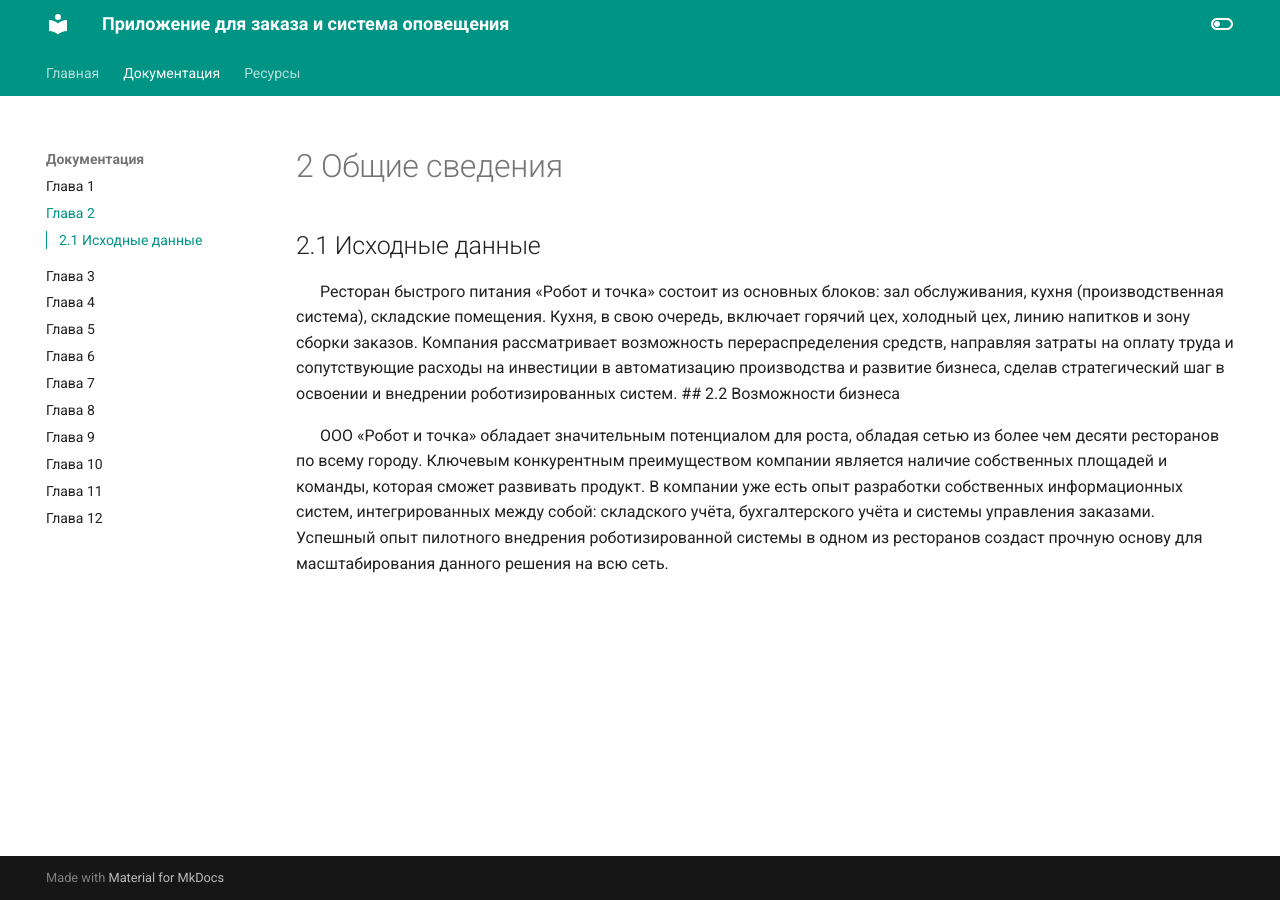
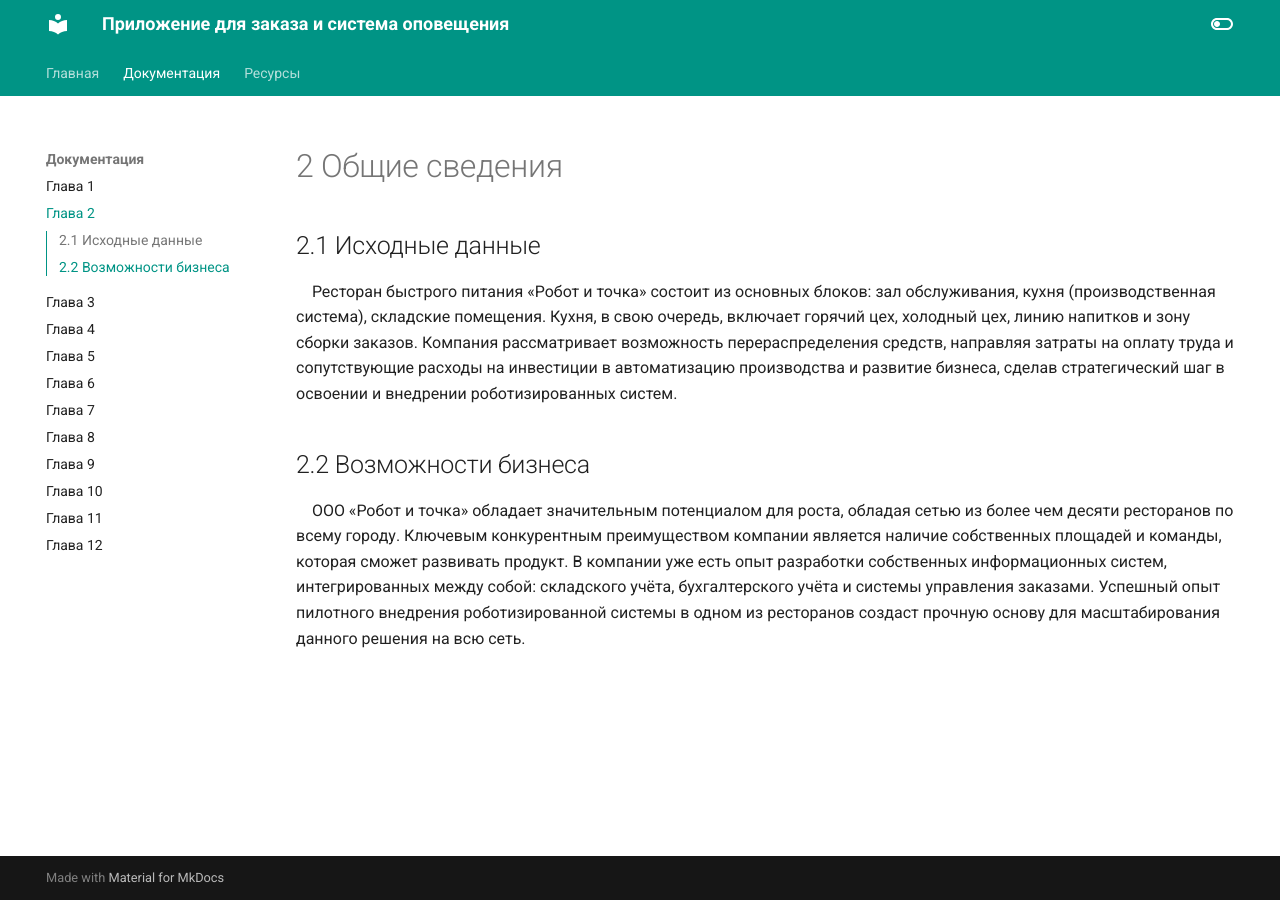
Before and after one commit to YuVUp/SA_Final_Work, an MkDocs documentation site: the page built from docs/general_info.md, in a window 1280 px wide. Built offline with MkDocs 1.6.1 and Material for MkDocs 9.7.7, drawn with Linux system fonts in a browser that asks for light colours.

Commit message:
fix general_info

```diff
--- a/docs/general_info.md
+++ b/docs/general_info.md
@@ -2,8 +2,8 @@
 
 ## 2.1 Исходные данные
 
-<p style="text-indent: 1.5em;">Ресторан быстрого питания «Робот и точка» состоит из основных блоков: зал обслуживания, кухня (производственная система), складские помещения. Кухня, в свою очередь, включает горячий цех, холодный цех, линию напитков и зону сборки заказов. Компания рассматривает возможность перераспределения средств, направляя затраты на оплату труда и сопутствующие расходы на инвестиции в автоматизацию производства и развитие бизнеса, сделав стратегический шаг в освоении и внедрении роботизированных систем.
+&nbsp;&nbsp;&nbsp;&nbsp;Ресторан быстрого питания «Робот и точка» состоит из основных блоков: зал обслуживания, кухня (производственная система), складские помещения. Кухня, в свою очередь, включает горячий цех, холодный цех, линию напитков и зону сборки заказов. Компания рассматривает возможность перераспределения средств, направляя затраты на оплату труда и сопутствующие расходы на инвестиции в автоматизацию производства и развитие бизнеса, сделав стратегический шаг в освоении и внедрении роботизированных систем.
 
 ## 2.2 Возможности бизнеса
 
-<p style="text-indent: 1.5em;">ООО «Робот и точка» обладает значительным потенциалом для роста, обладая сетью из более чем десяти ресторанов по всему городу. Ключевым конкурентным преимуществом компании является наличие собственных площадей и команды, которая сможет развивать продукт. В компании уже есть опыт разработки собственных информационных систем, интегрированных между собой: складского учёта, бухгалтерского учёта и системы управления заказами. Успешный опыт пилотного внедрения роботизированной системы в одном из ресторанов создаст прочную основу для масштабирования данного решения на всю сеть.
+&nbsp;&nbsp;&nbsp;&nbsp;ООО «Робот и точка» обладает значительным потенциалом для роста, обладая сетью из более чем десяти ресторанов по всему городу. Ключевым конкурентным преимуществом компании является наличие собственных площадей и команды, которая сможет развивать продукт. В компании уже есть опыт разработки собственных информационных систем, интегрированных между собой: складского учёта, бухгалтерского учёта и системы управления заказами. Успешный опыт пилотного внедрения роботизированной системы в одном из ресторанов создаст прочную основу для масштабирования данного решения на всю сеть.
```
